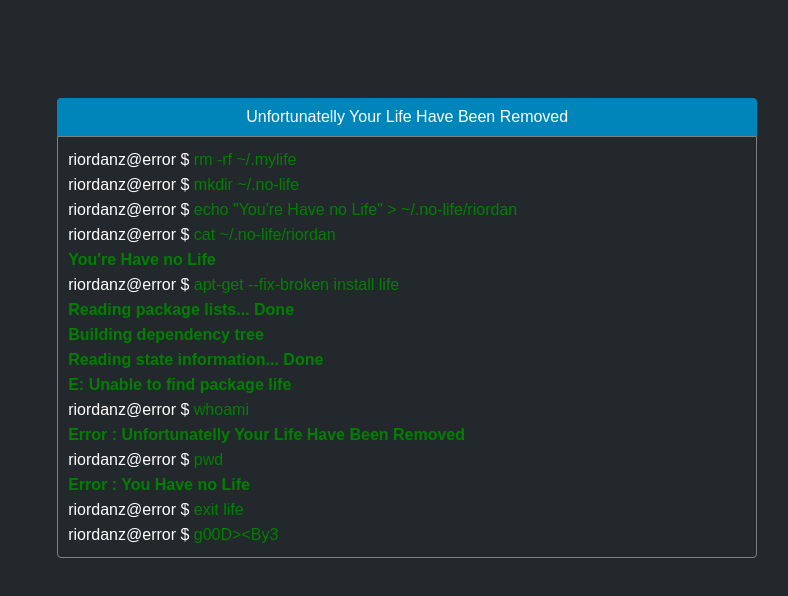
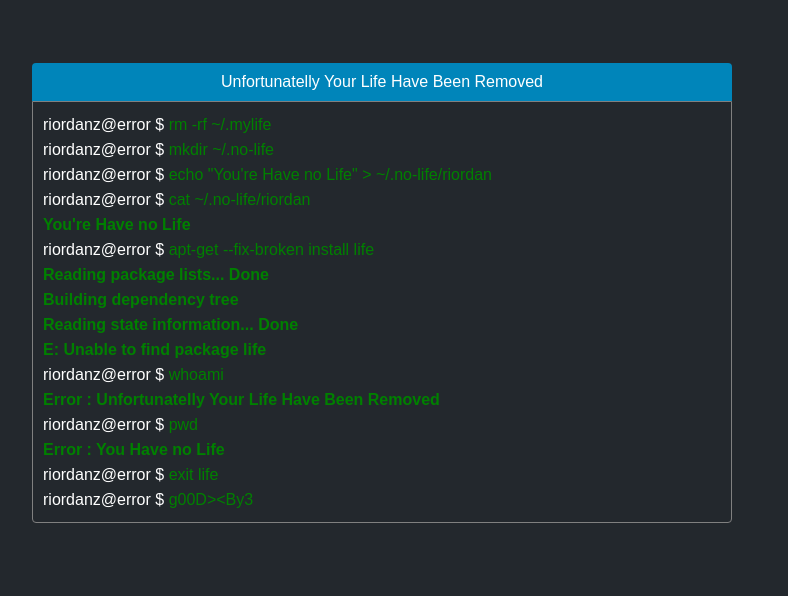
Before and after one commit to riordanz/riordanz.github.io, a plain HTML site: page index.html in a window 1280 px wide. Shown: the whole page, without its empty margins (258-1046 px from the left). Drawn offline with Linux system fonts and the light colour scheme.

Commit message:
Added Index Page

```diff
--- a/index.html
+++ b/index.html
@@ -1,12 +1,12 @@
 <html>
 <head>
-<title> Error : Have No Life </title>
+<title> Have No Life Hacker </title>
 </head>
 
 <style>
 body {
 background: #23282d;
-font-family: Arial;
+	font-family: Arial;
 }
 .title {
 	background: #0085ba;
@@ -28,11 +28,12 @@ font-family: Arial;
 	line-height: 25px;
 }
 .content {
-	margin: 7% 24%;
+	margin: 5% auto;
+	position: static;
 	min-width: 700px;
 	width: 700px;
-	position: fixed;
 	color: white;
+	height: 100%;
 }
 </style>
 <body oncontextmenu="return false;">
```
